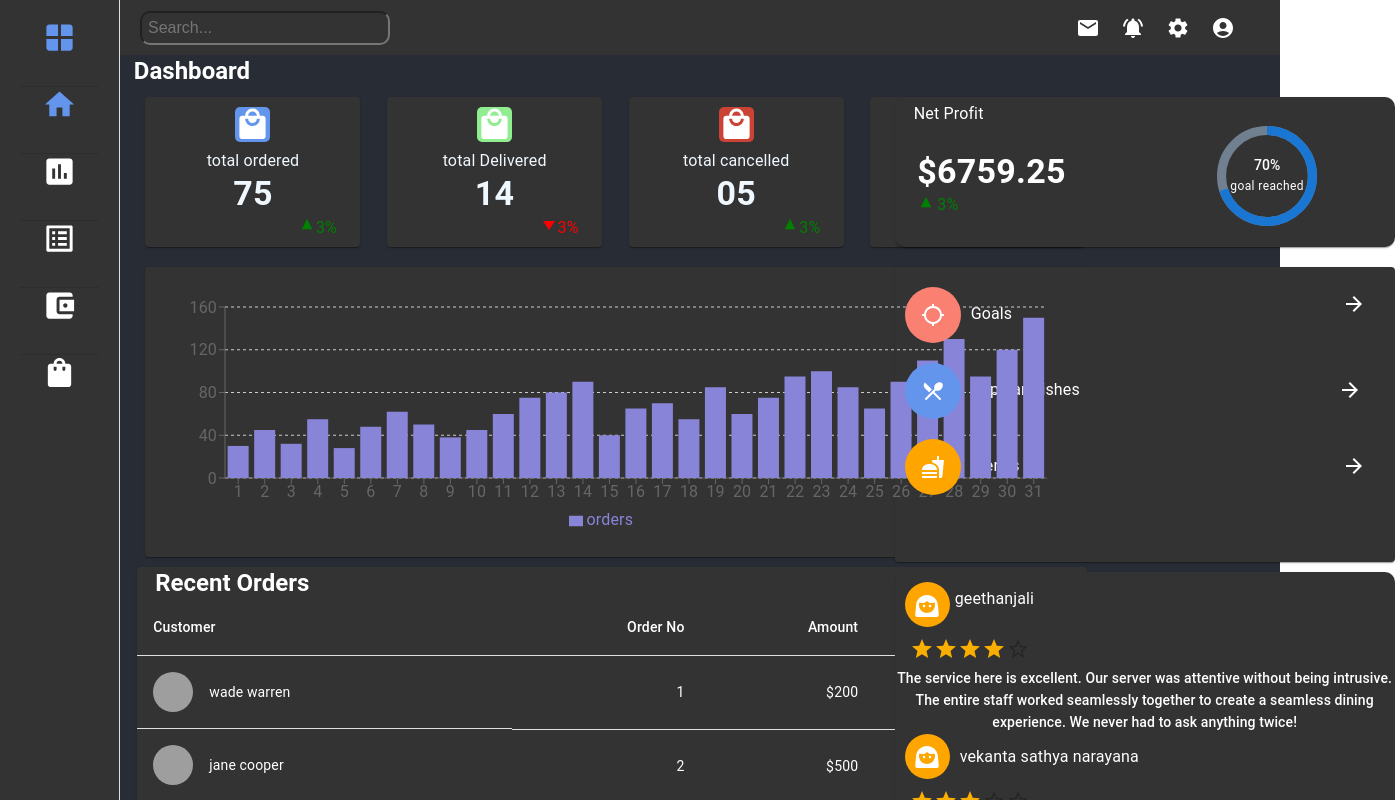
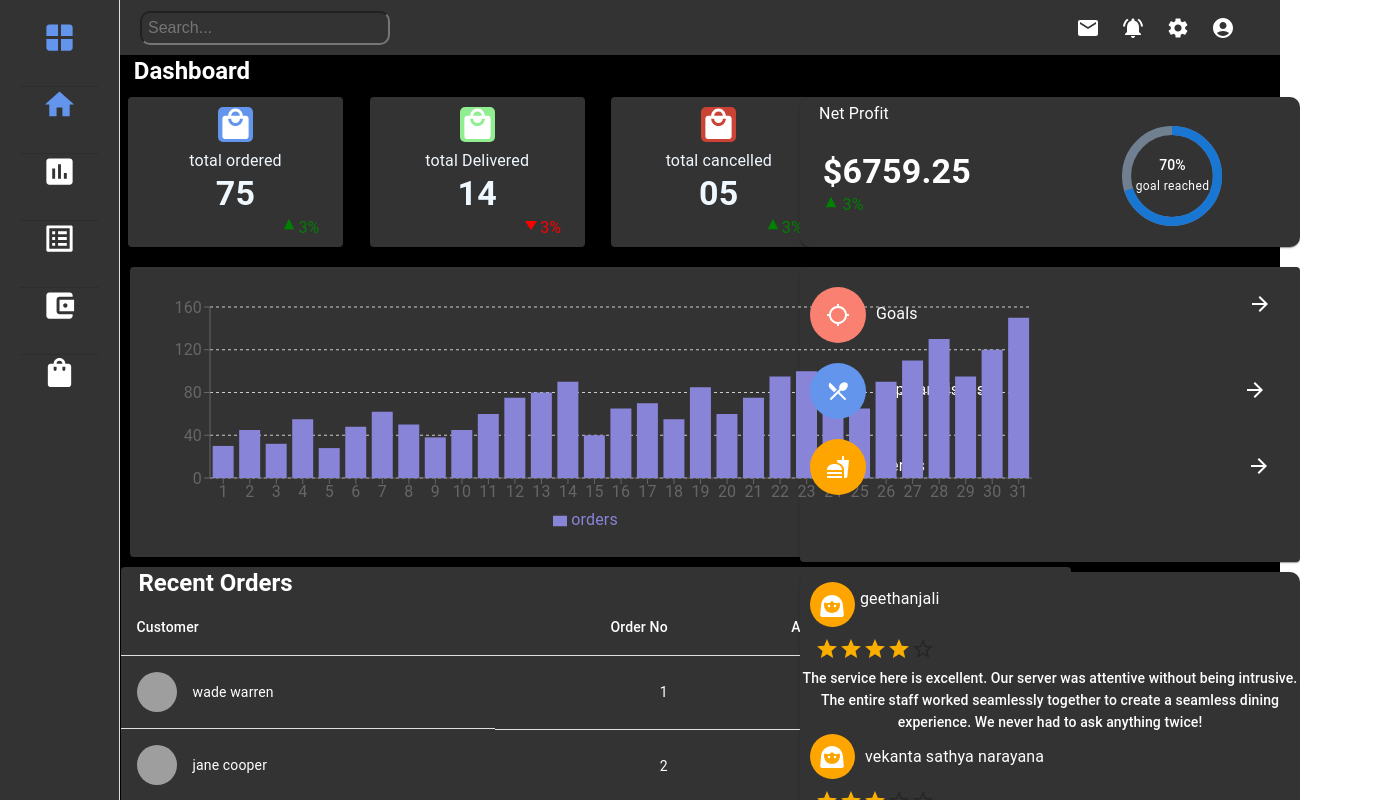
Before and after one commit to ammakavya/DashBoard, a React (Create React App) app: page / in a window 1280 px wide. Shown: the top 800 px of the page, 1395 px wide, since content can reach past the window. Built offline with nearby package versions, Linux system fonts and the light colour scheme; grey boxes are pictures that could not be loaded.

Commit message:
Resolved merge conflicts

```diff
--- a/src/App.css
+++ b/src/App.css
@@ -1,6 +1,6 @@
 .App {
   text-align: center;
-  background-color: #282c34;
+  background-color: black;
 }
 
 .App-logo {
@@ -55,8 +55,3 @@ body {
     font-size: 20px;
   }
 }
-.grid-container {
-  display: grid;
-  grid-template-columns: repeat(auto-fill, minmax(200px, 1fr));
-  gap: 10px;
-}
--- a/src/App.js
+++ b/src/App.js
@@ -22,20 +22,20 @@ function App() {
       </Typography>
       <Box>
         <Grid container className="grid-container">
-          <Grid md={0.5}>
+        <Grid item xs={12} sm={4} md={0.5}>
   <MenuBoard />
 </Grid>
-          <Grid md={7.7}>
+<Grid item xs={12} sm={8} md={7}>
   <ProductDetails />
   <ActivityDetails />
   <Transactions />
 </Grid>
-          <Grid md={3.5}>
+<Grid item xs={12} sm={4} md={3}>
   <Profits />
   <GoalsPages />
   <ReviewPage />
 </Grid>
-          <Grid></Grid>
+
         </Grid>
       </Box>
     </div>
--- a/src/components/MenuBoard.js
+++ b/src/components/MenuBoard.js
@@ -10,7 +10,7 @@ import ListAltIcon from "@mui/icons-material/ListAlt";
 import HomeIcon from "@mui/icons-material/Home";
 import InsertChartIcon from "@mui/icons-material/InsertChart";
 import ShoppingBagIcon from "@mui/icons-material/ShoppingBag";
-import Typography from "@mui/material/Typography";
+
 
 const drawerWidth = 120;
 
```
Lines whose indentation alone changed are shown as unchanged.
